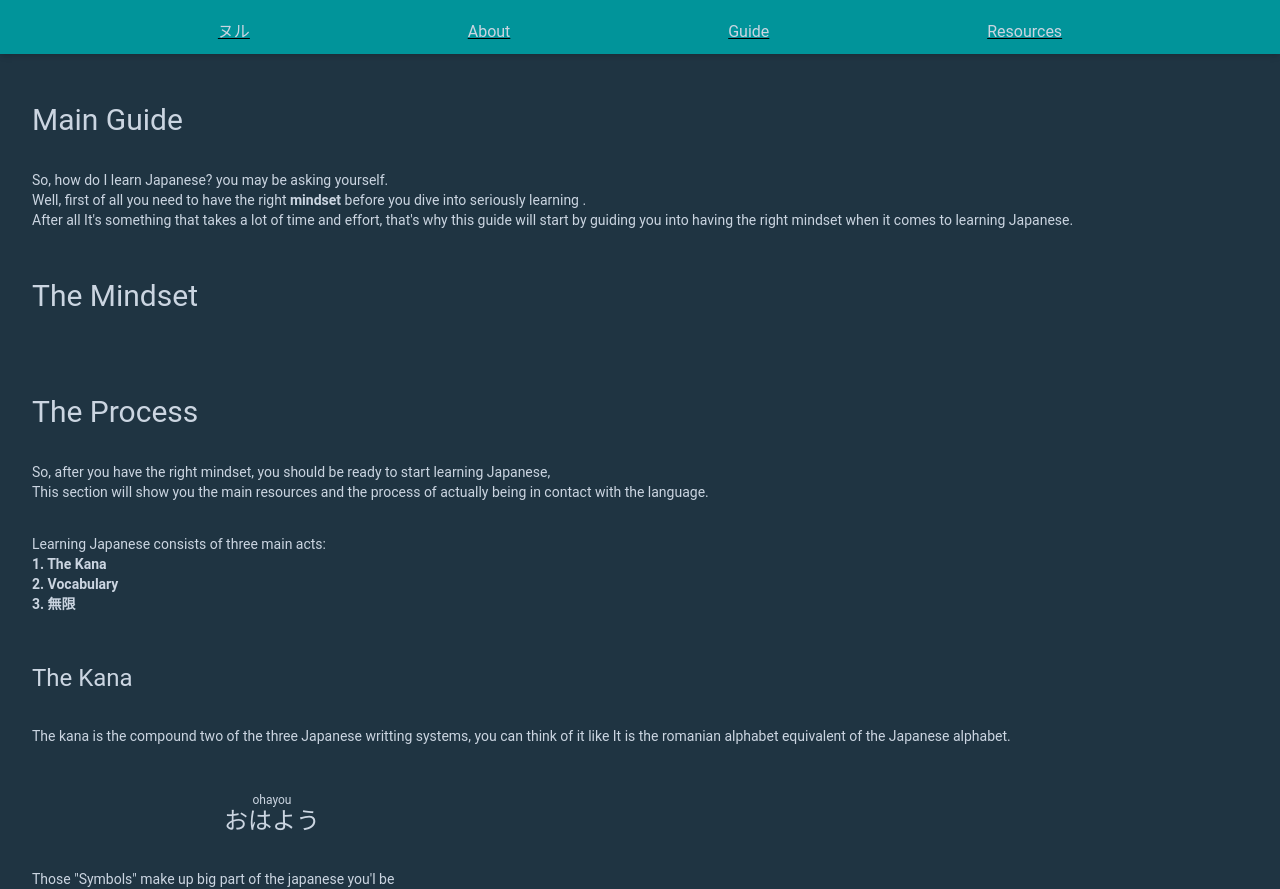
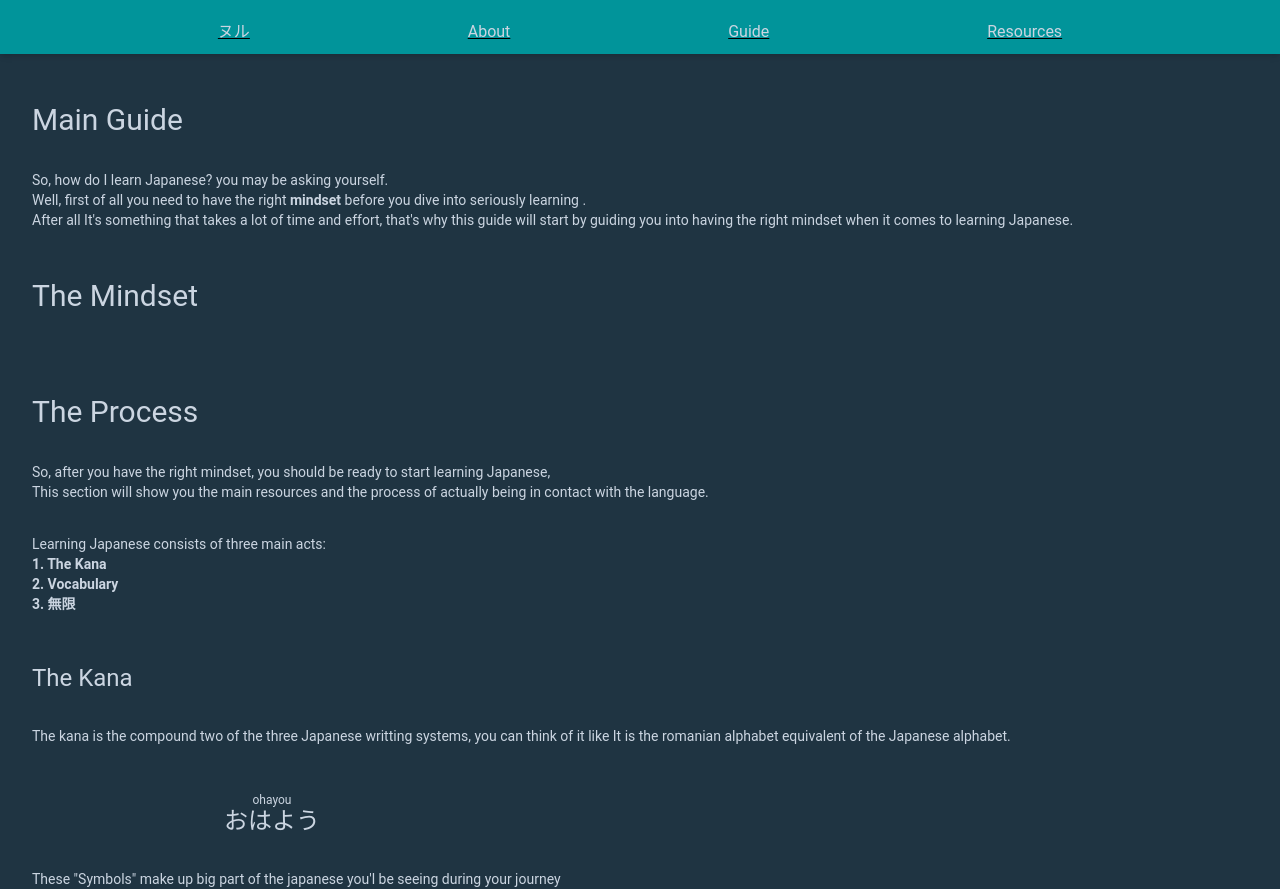
Before and after one commit to Shigure9934/Nulljp, a Next.js app: page /guide in a window 1280 px wide. Built offline with nearby package versions, Linux system fonts and the light colour scheme.

Commit message:
Update guide.js

```diff
--- a/pages/guide.js
+++ b/pages/guide.js
@@ -49,7 +49,7 @@ function Guide(){
             </ruby>
             </h2>
             <p className='text-sm px-8 pt-8'>
-               Those "Symbols" make up big part of the japanese you&apos;l be
+               These &quot;Symbols&quot; make up big part of the japanese you&apos;l be seeing during your journey
             </p>
         </div>
     </div>
```
